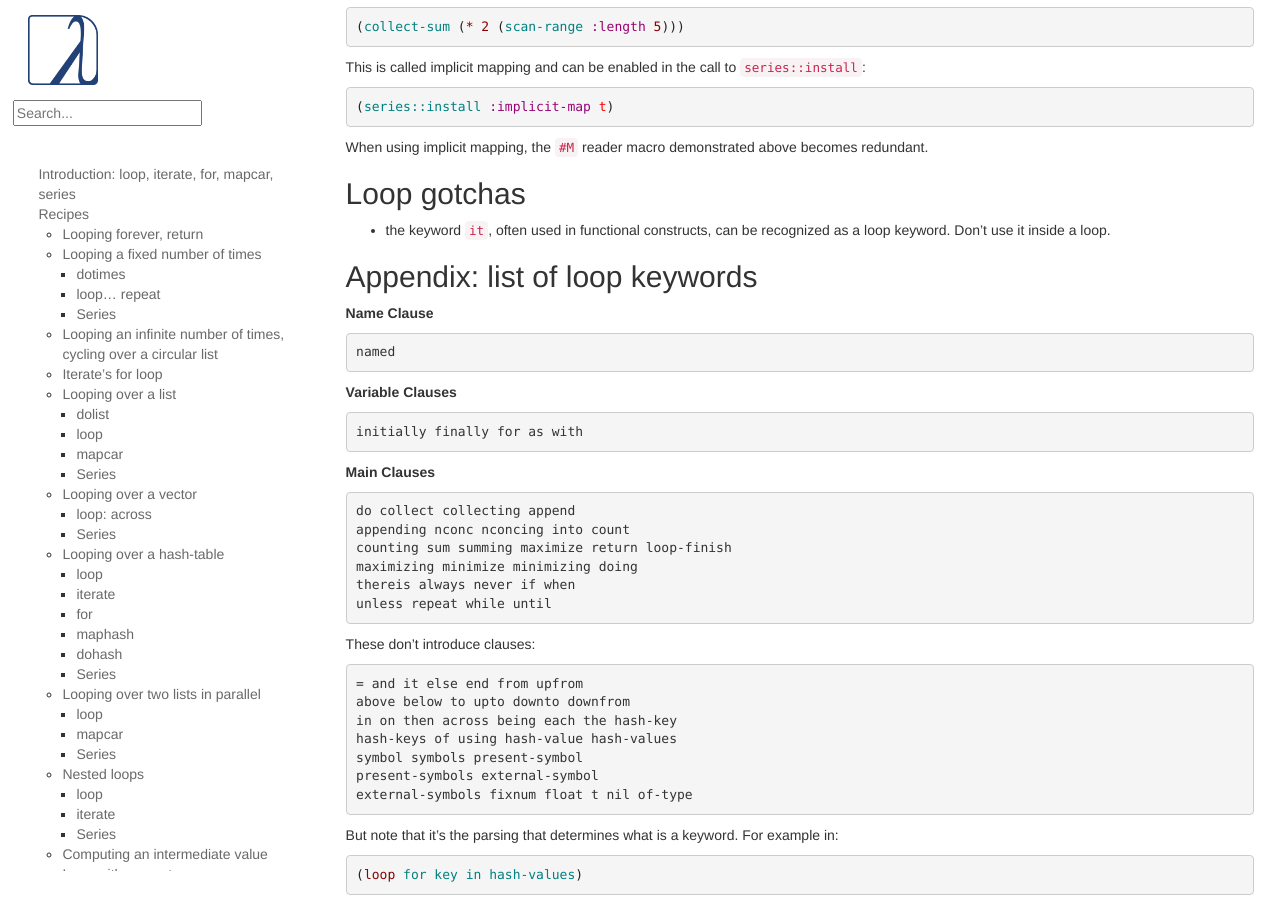
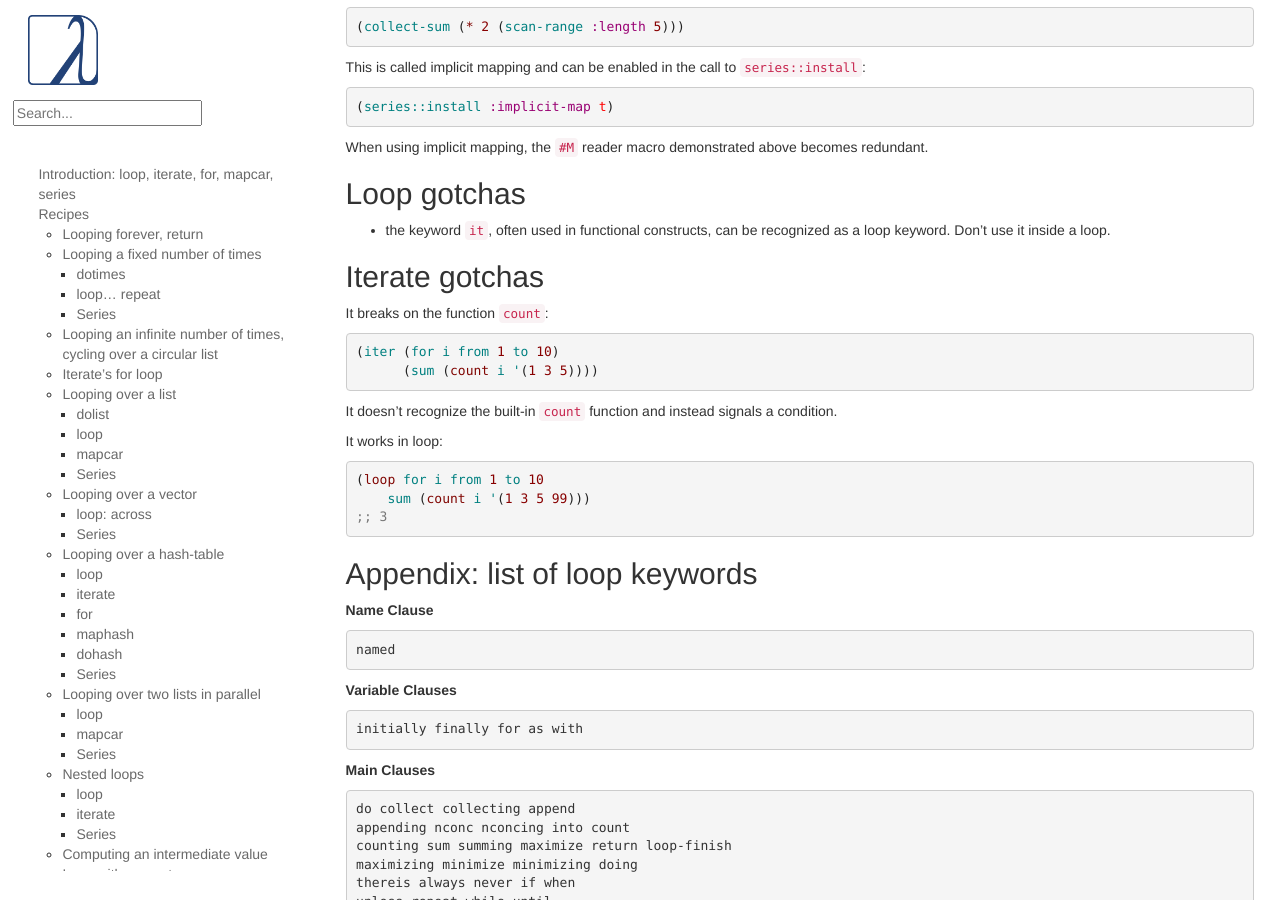
Before and after one commit to LispCookbook/cl-cookbook, a Jekyll site: the page built from iteration.md, in a window 1280 px wide and 900 px high, scrolled down 21018 px. Built offline with Jekyll 4.4.1, drawn with Linux system fonts in a browser that asks for light colours.

Commit message:
iteration: iterate gotchas

```diff
--- a/iteration.md
+++ b/iteration.md
@@ -1394,6 +1394,25 @@ becomes redundant.
 - the keyword `it`, often used in functional constructs, can be
   recognized as a loop keyword. Don't use it inside a loop.
 
+## Iterate gotchas
+
+It breaks on the function `count`:
+
+~~~lisp
+(iter (for i from 1 to 10)
+      (sum (count i '(1 3 5))))
+~~~
+
+It doesn't recognize the built-in `count` function and instead signals a condition.
+
+It works in loop:
+
+~~~lisp
+(loop for i from 1 to 10
+    sum (count i '(1 3 5 99)))
+;; 3
+~~~
+
 
 ## Appendix: list of loop keywords
 
```
